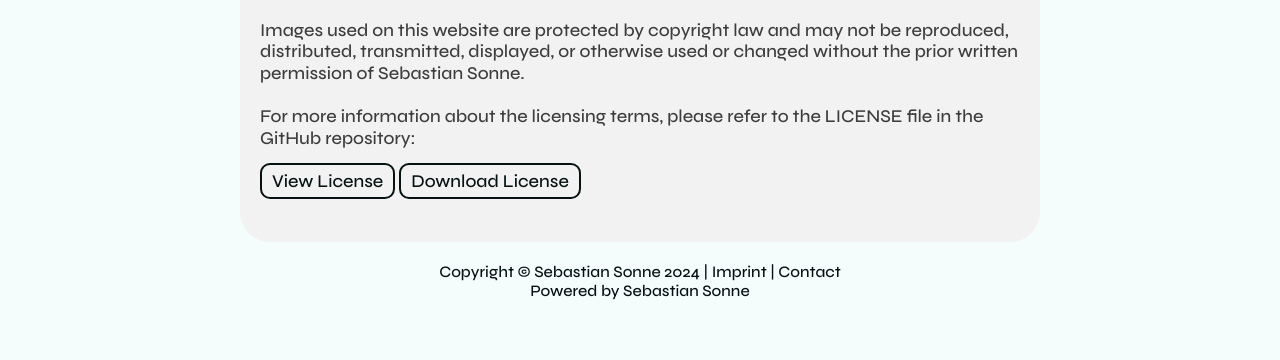
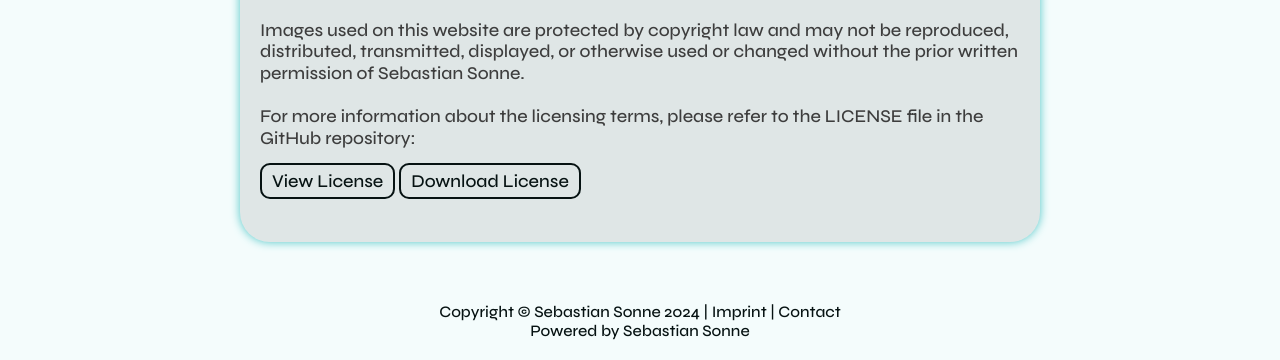
Before and after one commit to Sebastian-Sonne/portfolio, a plain HTML site: page imprint.html in a window 1280 px wide. Shown: the part 595-955 px from the top of the page. Before the commit the page ends 915 px from the top, so only its background shows below. Drawn offline with Linux system fonts and the light colour scheme; a web font is replaced by a local one.

Commit message:
imprint ui update

```diff
--- a/assets/css/styles.css
+++ b/assets/css/styles.css
@@ -704,12 +704,13 @@ footer {
     align-items: center;
     justify-content: center;
     min-height: calc(90vh - 79.4px);
-    padding-top: 40px;
+    padding: 40px 40px;
     z-index: 0;
 }
 
 .imprint-content {
-    background-color: var(--gray-light);
+    background-color: #00000016;
+    box-shadow: var(--primary) 0px 0px 10px;
     border-radius: 30px;
     width: 800px;
     padding: 20px;
```
